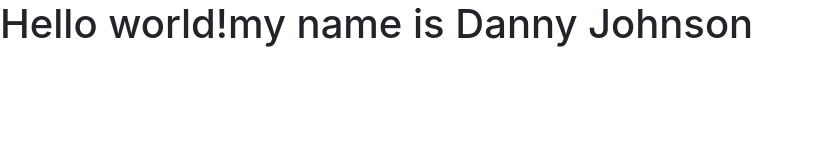
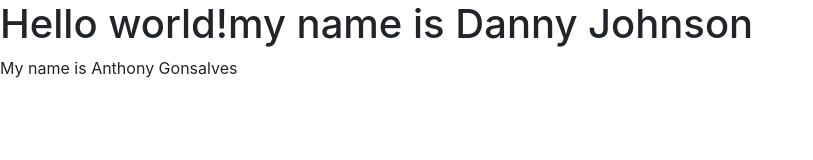
Before and after one commit to dineshkumar2050/all-my-fiels, a plain HTML site: page index.html in a window 1280 px wide. Shown: the whole page, without its empty margins (0-813 px from the left). Drawn offline with nearby package versions, Linux system fonts and the light colour scheme.

Commit message:
my changes

```diff
--- a/index.html
+++ b/index.html
@@ -11,6 +11,7 @@
   </head>
   <body>
       <h1>Hello world!my name is Danny Johnson  </h1>
+      My name is Anthony Gonsalves
 
     <!-- Optional JavaScript -->
     <!-- jQuery first, then Popper.js, then Bootstrap JS -->
```
